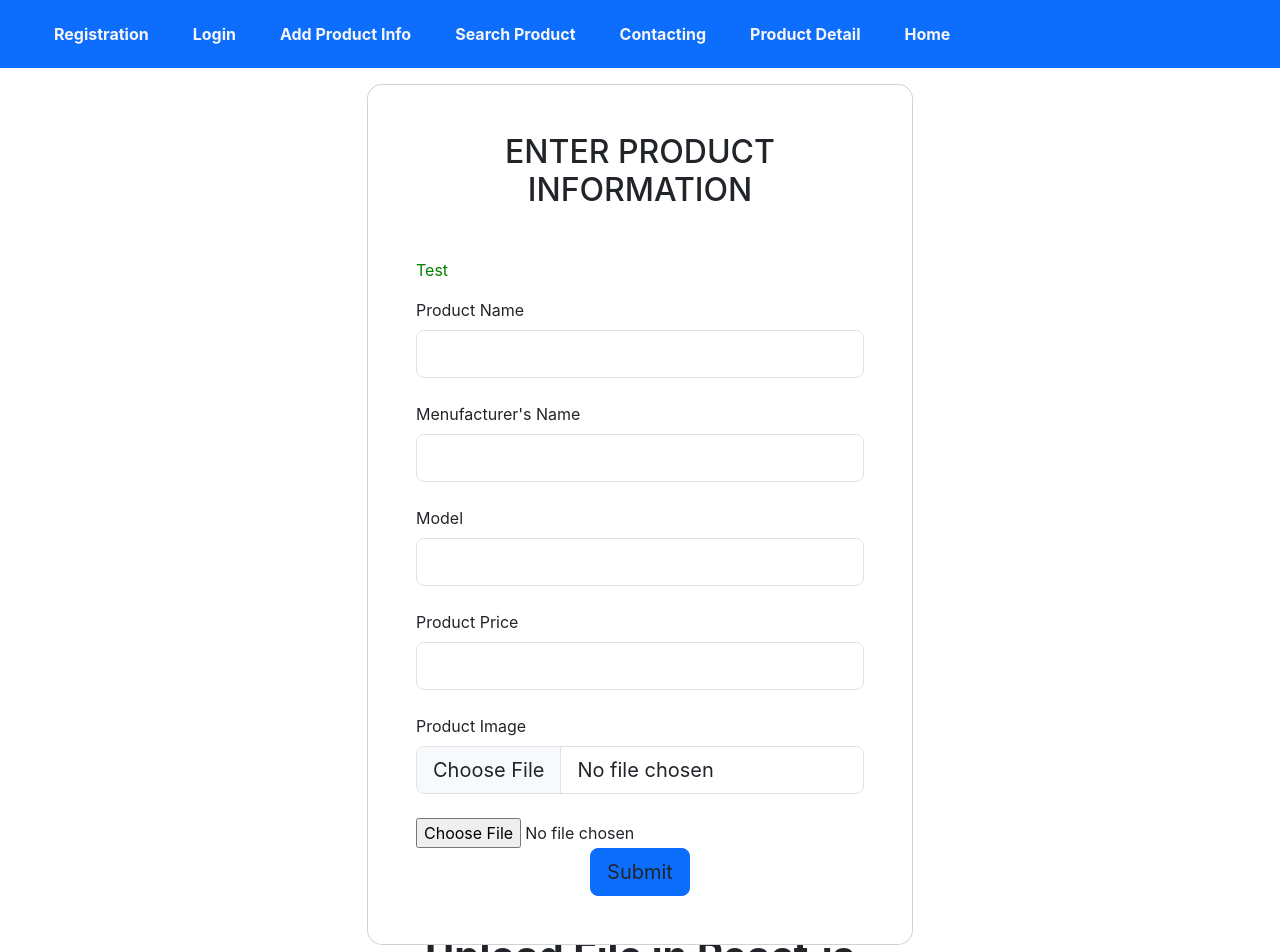
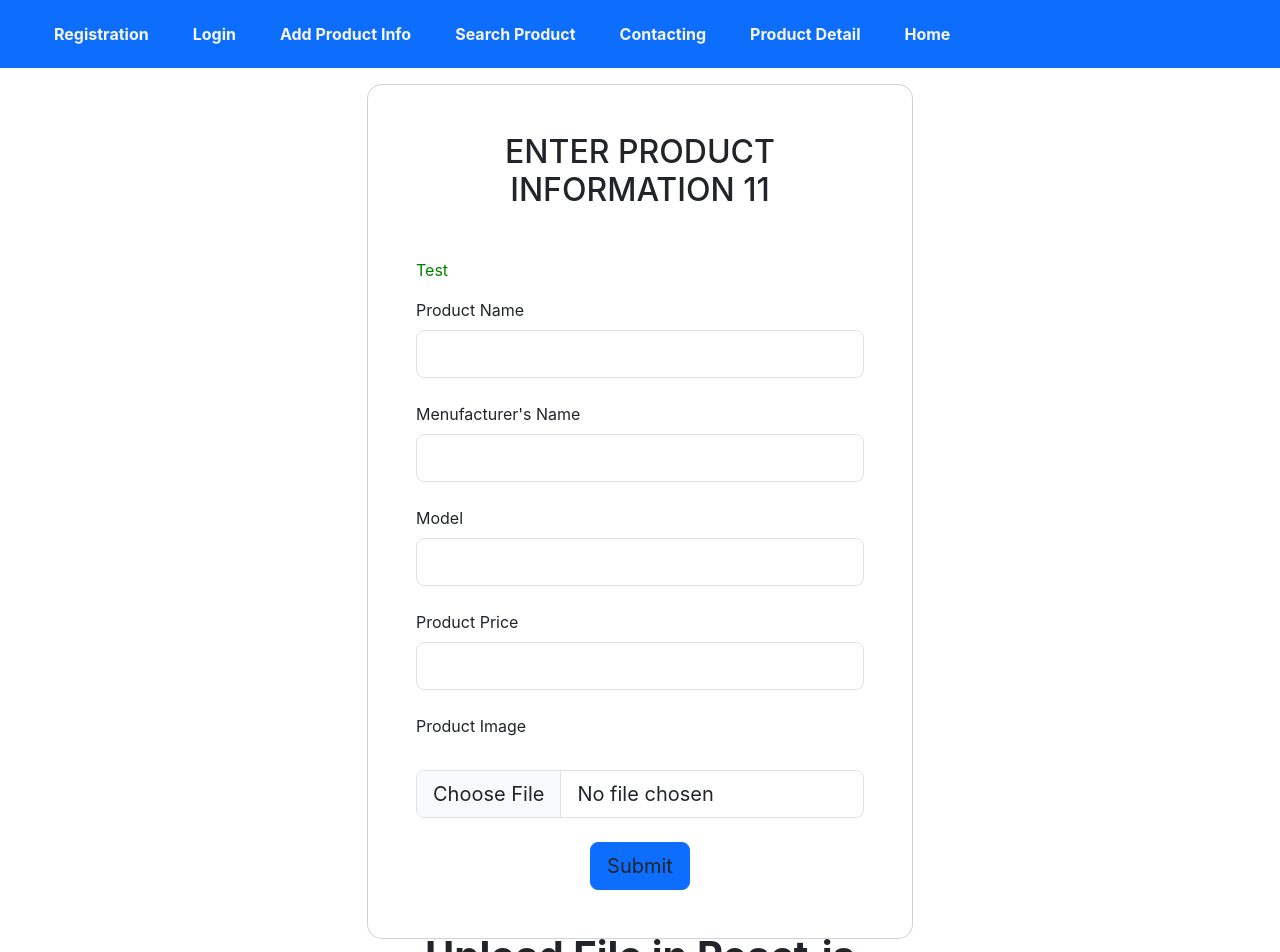
Before and after one commit to MuhRehman/Online-bazaar, a React (Create React App) app: page /productinfo in a window 1280 px wide. Shown: the top 952 px of the page. Built offline with nearby package versions, Linux system fonts and the light colour scheme.

Commit message:
add file path uploading process

```diff
--- a/src/pages/ProductInfo.jsx
+++ b/src/pages/ProductInfo.jsx
@@ -14,6 +14,7 @@ export default function Login() {
   const [productPrice, setProductPrice] = useState("");
   const [productImgs, setProductImg] = useState("");
   const [productimage, setProductimage] = useState("");
+  const [productfilepath, setProductfileimage] = useState("");
   const [error, setError] = useState("Test");
   const [msg, setMsg] = useState("Test");
 
@@ -63,40 +64,41 @@ export default function Login() {
     const formData = new FormData();
     formData.append('file', selectedFile);
 
-    // try {
-    //   const response = await fetch('http://localhost/backend/fileupload.php', {
-    //     method: 'POST',
-    //     body: formData,
-    //   });
+    try {
+      const response = await fetch('http://localhost/backend/fileupload.php', {
+        method: 'POST',
+        body: formData,
+      });
 
-    //   if (response.ok) {
-    //     console.log('File uploaded successfully');
-    //   } else {
-    //     console.error('File upload failed');
-    //   }
-    // } catch (error) {
-    //   console.error('Error uploading file:', error);
-    // }
-        alert("sss");
+      if (response.ok) {
+        console.log('File uploaded successfully');
+      } else {
+        console.error('File upload failed');
+      }
+    } catch (error) {
+      console.error('Error uploading file:', error);
+    }
 
-        fetch('http://localhost/backend/fileupload.php', {
-            method: "POST",
-            body: formData,
-        })
-        .then((response) => response.json())
-        .then((response) => {
-            alert("Registered Successfully");
+        alert("Move to Upload Dir....!");
 
-            // debugger
+        // fetch('http://localhost/backend/addproductinfo.php', {
+        //     method: "POST",
+        //     body: formData,
+        // })
+        // .then((response) => response.json())
+        // .then((response) => {
+        //     alert(" Successfully Upload");
 
-            console.log(response[0].result);
-            setMsg(response[0].result);
-            }).catch((err) =>{
-              alert("Not DB ");
-            //   debugger
-                setError(err);
-                console.log(err);
-            });
+        //     // debugger
+
+        //     console.log(response[0].result);
+        //     setMsg(response[0].result);
+        //     }).catch((err) =>{
+        //       alert("Failed Upload.. ");
+        //     //   debugger
+        //         setError(err);
+        //         console.log(err);
+        //     });
 
 
 
@@ -108,7 +110,7 @@ export default function Login() {
 		}
 	};
 // -----------------------testing------------
-
+//  alert()
   const [file, setFile] = React.useState(null)
 
     const fileHandler = (e) => {
@@ -165,8 +167,8 @@ export default function Login() {
               break;
           case "productimage":
               setError("");
-              setProductimage(e.target.files[0].name);
-              // setProductimage(e.target.value);
+              setProductfileimage(e.target.files[0].name);
+              setProductimage(e.target.value);
               if(e.target.value === ""){
                   setError("productImg has left blank!");
               }
@@ -207,7 +209,8 @@ export default function Login() {
           menufacturerName: menufacturerName,
           modelName: modelName,
           productPrice: productPrice,
-          productImg: productimage
+          // productImg: productimage
+          productImg: productfilepath
 
         }
 
@@ -270,7 +273,7 @@ export default function Login() {
                 <div className="col-12 col-md-9 col-lg-7 col-xl-6">
                   <div className="card" style={{borderRadius: 15}}>
                     <div className="card-body p-5">
-                      <h2 className="text-uppercase text-center mb-5">Enter  Product Information</h2>
+                      <h2 className="text-uppercase text-center mb-5">Enter  Product Information 11 </h2>
                       <p>
                           {
                               msg !== "" ?
@@ -326,31 +329,36 @@ export default function Login() {
                         </div>
                         <div className="form-outline mb-4">
                             <label className="form-label">Product Image </label>
-                          <input
+                          {/* <input
                                 type="file"
                                 name="productimage"
                                 className="form-control form-control-lg"
                                 value={productimage}
                                 onChange={(e) => handleInputChange(e, "productimage")}
                                // onBlur={checkEmail}
-                            />
+                            /> */}
+                            	{/* <input type="file"
+                                 name="productimage"
+                              className="form-control form-control-lg"
+                              ref={fileInputRef} onChange={handleFileChange} /> */}
                         </div>
                         <div className="form-outline mb-4">
                             {/* <label className="form-label">Product Img 11</label> */}
-                          {/* <input  */}
-                                {/* // type="text"
-                                // name="productimg"
-                                // className="form-control form-control-lg"
-                                // value={productImgs}
-                                // onChange={(e) => handleInputChange(e, "productimg")}
-                               // onBlur={checkEmail} */}
-                            {/* /> */}
+                          <input
+                                type="file"
+                                name="productimage"
+                                className="form-control form-control-lg"
+                                ref={fileInputRef}
+                                value={productimage}
+                                onChange={(e) => handleInputChange(e, "productimage")}
+                              //  onBlur={checkEmail}
+                            />
                         </div>
                       <div>
-                      <div>
+                      {/* <div>
                           <img src={file? URL.createObjectURL(file) : null} alt={file? file.name : null}/>
                           <input type="file" onChange={fileHandler} />
-                      </div>
+                      </div> */}
                       </div>
                         <div className="d-flex justify-content-center">
                           <input
@@ -371,7 +379,7 @@ export default function Login() {
             <h1 className="mt-5 mb-5 text-center"><b>Upload File in React.js</b></h1>
 
             <div className="card">
-                <div className="card-header">Upload File in React.js</div>
+
                 <div className="card-body">
                     <div className="row">
                         <div className="col col-2"><b>Select File</b></div>
```
